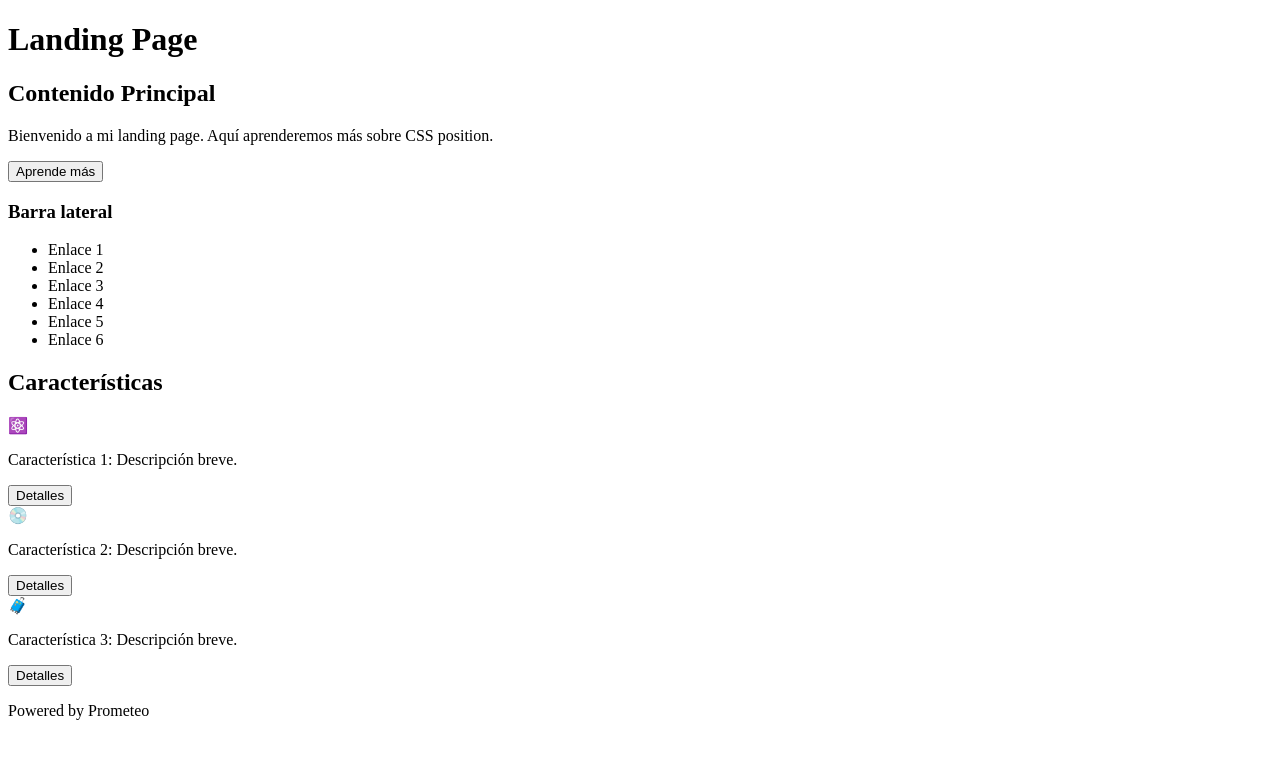
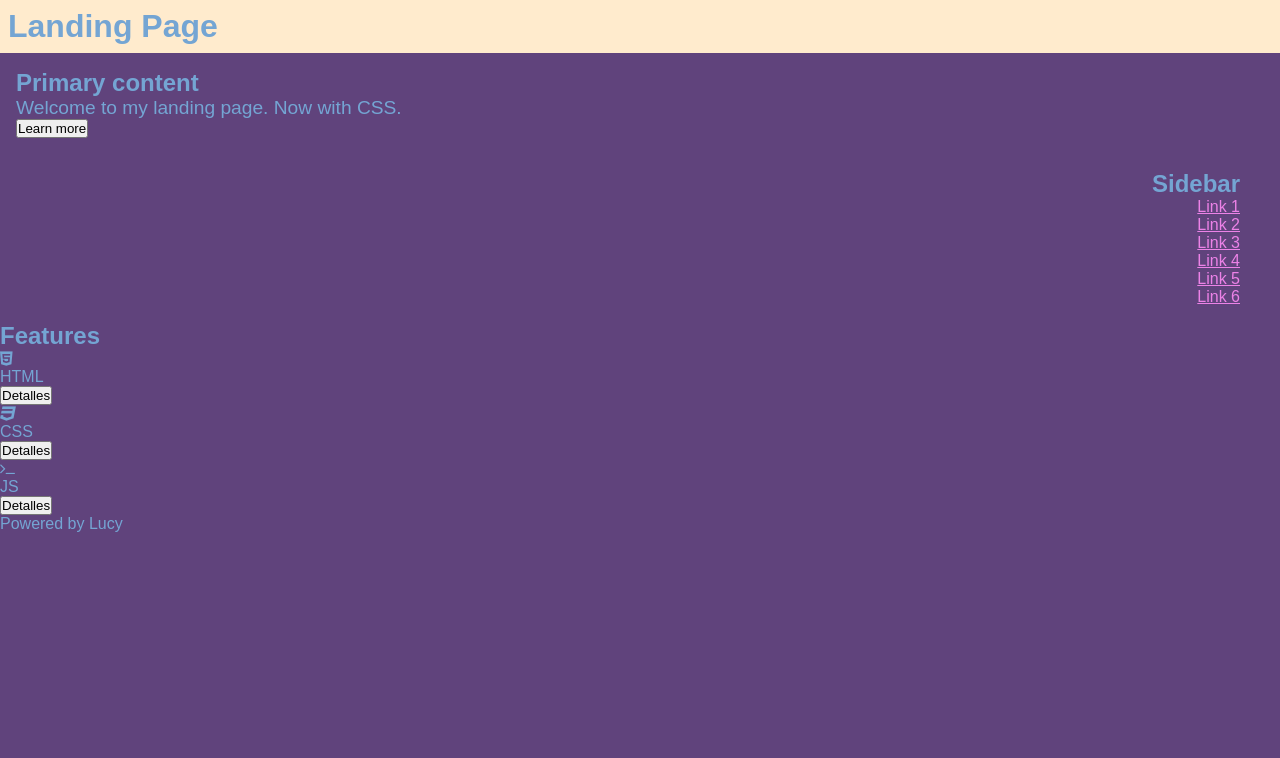
Before and after one commit to lucy-thepowerfp/html5_posicionamiento, a plain HTML site: page index.html in a window 1280 px wide. Shown: the top 758 px of the page. Drawn offline with Linux system fonts and the light colour scheme.

Commit message:
coding has been coded

```diff
--- a/index.html
+++ b/index.html
@@ -1,9 +1,10 @@
 <!DOCTYPE html>
-<html lang="es">
+<html lang="en">
   <head>
     <meta charset="UTF-8" />
     <meta name="viewport" content="width=device-width, initial-scale=1.0" />
-    <link rel="stylesheet" href="style.css" />
+    <link rel="stylesheet" href="styles.css" />
+    <link rel="stylesheet" href="https://cdnjs.cloudflare.com/ajax/libs/font-awesome/4.7.0/css/font-awesome.min.css">
     <title>Landing Page</title>
   </head>
   <body>
@@ -12,44 +13,45 @@
     </header>
     <main>
       <section class="content">
-        <h2>Contenido Principal</h2>
+        <h2>Primary content</h2>
         <p>
-          Bienvenido a mi landing page. Aquí aprenderemos más sobre CSS position.
+          Welcome to  my landing page. Now with CSS.
         </p>
-        <button>Aprende más</button>
+        <button>Learn more</button>
       </section>
       <aside class="sidebar">
-        <h3>Barra lateral</h3>
+        <h3>Sidebar</h3>
         <ul>
-          <li>Enlace 1</li>
-          <li>Enlace 2</li>
-          <li>Enlace 3</li>
-          <li>Enlace 4</li>
-          <li>Enlace 5</li>
-          <li>Enlace 6</li>
+          <li><a href="">Link 1</a></li>
+          <li><a href="">Link 2</a></li>
+          <li><a href="">Link 3</a></li>
+          <li><a href="">Link 4</a></li>
+          <li><a href="">Link 5</a></li>
+          <li><a href="">Link 6</a></li>
         </ul>
       </aside>
     </main>
     <section class="features">
-      <h2>Características</h2>
+      <h2>Features</h2>
       <div class="feature">
-        <span>⚛️</span>
-        <p>Característica 1: Descripción breve.</p>
+        <i class="fa fa-html5" aria-hidden="true"></i>
+        <p>HTML</p>
         <button>Detalles</button>
       </div>
       <div class="feature">
-        <span>💿</span>
-        <p>Característica 2: Descripción breve.</p>
+        <i class="fa fa-css3" aria-hidden="true"></i>
+        <p>CSS</p>
         <button>Detalles</button>
       </div>
       <div class="feature">
-        <span>🧳</span>
-        <p>Característica 3: Descripción breve.</p>
+        <i class="fa fa-terminal" aria-hidden="true"></i>
+        <p>JS</p>
         <button>Detalles</button>
       </div>
     </section>
     <footer>
-      <p>Powered by Prometeo</p>
+      <p>Powered by Lucy</p>
     </footer>
+
   </body>
 </html>
--- /dev/null
+++ b/styles.css
@@ -0,0 +1,62 @@
+* {
+    box-sizing: border-box;
+    margin: 0;
+    padding: 0;
+  }
+
+body {
+    min-height: 200vh; /* for scroll */
+    font-family: Arial, Helvetica, sans-serif;
+    background-color: #60437c;
+    color: #74a5d3;
+}
+
+h1 {
+    font-size: 2rem;
+
+}
+
+h2, h3{
+    font-size: 1.5rem;
+}
+
+.content > p{
+    font-size: 1.2em;
+}
+
+li{
+    list-style-type: none;
+}
+
+li > a{
+    color: #ec82e7;
+}
+
+header{
+    position: sticky;
+    background-color: blanchedalmond;
+    width: 100%;
+    top: 0;
+    padding: 1vh;
+    z-index: 1;
+}
+
+.content{
+    padding: 2vh;
+}
+
+footer{
+    position: fixed;
+}
+
+.sidebar{
+    position:relative;
+    width: 100%;
+    padding: 2vh;
+    padding-right: 5vh;
+    text-align: right;
+}
+
+.features{
+
+}
```
